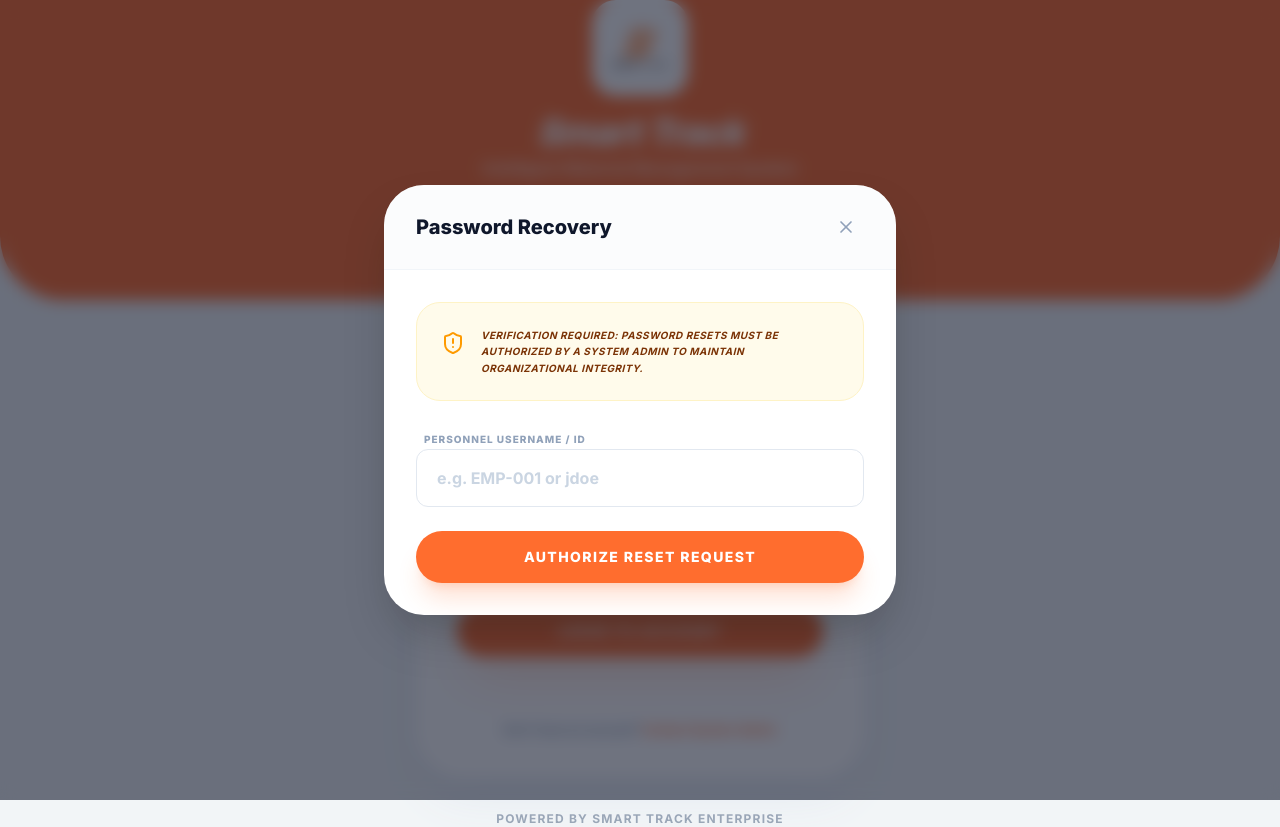
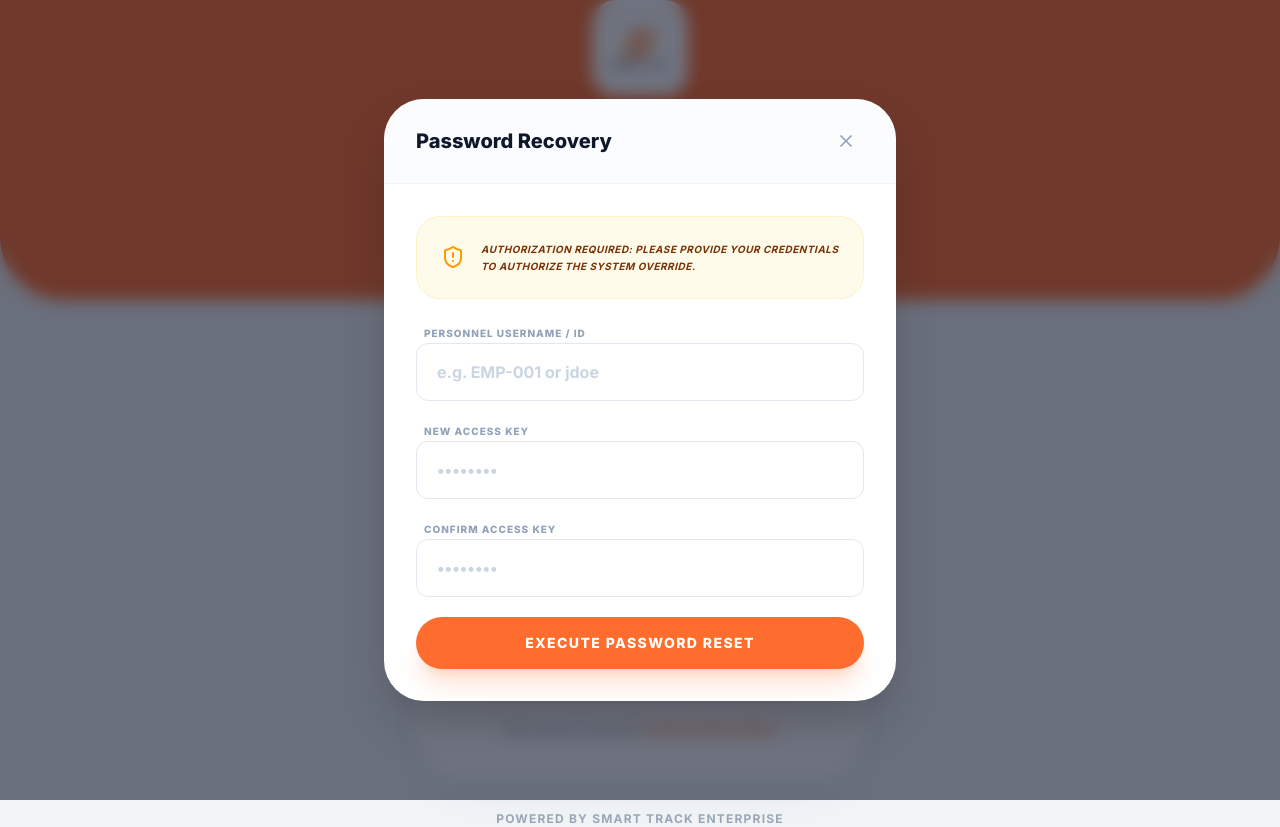
Before and after one commit to nandhakumark0712-hub/Materialtracking1, a React (Vite) app in the folder frontend/: page /login in a window 1280 px wide. Both pictures are taken after a click on the button "Forgot password?". Built offline with nearby package versions, Linux system fonts and the light colour scheme; no server answers.

Commit message:
feat: implement full password reset functionality with new/confirm password fields

```diff
--- a/frontend/src/pages/Login.jsx
+++ b/frontend/src/pages/Login.jsx
@@ -4,6 +4,7 @@ import { login, reset } from '../redux/slices/authSlice';
 import { useEffect } from 'react';
 import { useNavigate } from 'react-router-dom';
 import { User, Lock, Loader2, AlertCircle, ShieldAlert, Phone, Mail, CheckCircle2 } from 'lucide-react';
+import API from '../utils/api';
 import Modal from '../components/Modal';
 
 const Login = () => {
@@ -15,7 +16,10 @@ const Login = () => {
   const [isForgotModalOpen, setIsForgotModalOpen] = useState(false);
   const [isContactModalOpen, setIsContactModalOpen] = useState(false);
   const [forgotUsername, setForgotUsername] = useState('');
+  const [newPassword, setNewPassword] = useState('');
+  const [confirmPassword, setConfirmPassword] = useState('');
   const [forgotStatus, setForgotStatus] = useState('idle'); // idle, loading, success
+  const [forgotError, setForgotError] = useState('');
 
   const { username, password } = formData;
   const dispatch = useDispatch();
@@ -42,13 +46,31 @@ const Login = () => {
     dispatch(login({ username, password }));
   };
 
-  const handleForgotSubmit = (e) => {
+  const handleForgotSubmit = async (e) => {
     e.preventDefault();
+    setForgotError('');
+
+    if (newPassword !== confirmPassword) {
+      setForgotError('Passwords do not match');
+      return;
+    }
+
+    if (newPassword.length < 6) {
+      setForgotError('Password must be at least 6 characters');
+      return;
+    }
+
     setForgotStatus('loading');
-    // Simulate API call
-    setTimeout(() => {
+    try {
+      await API.post('/api/auth/reset-password', {
+        username: forgotUsername,
+        newPassword
+      });
       setForgotStatus('success');
-    }, 1500);
+    } catch (err) {
+      setForgotError(err.response?.data?.message || 'Failed to reset password');
+      setForgotStatus('idle');
+    }
   };
 
   return (
@@ -116,6 +138,9 @@ const Login = () => {
                      setIsForgotModalOpen(true);
                      setForgotStatus('idle');
                      setForgotUsername('');
+                     setNewPassword('');
+                     setConfirmPassword('');
+                     setForgotError('');
                   }}
                   className="text-xs font-bold text-primary-500 hover:underline"
                >
@@ -178,14 +203,23 @@ const Login = () => {
                </button>
             </div>
          ) : (
-            <form onSubmit={handleForgotSubmit} className="space-y-6">
+            <form onSubmit={handleForgotSubmit} className="space-y-5">
                <div className="bg-amber-50 p-6 rounded-3xl border border-amber-100 flex items-start space-x-4">
                   <ShieldAlert size={24} className="text-amber-500 shrink-0 mt-1" />
                   <p className="text-[10px] text-amber-900 font-bold leading-relaxed italic uppercase tracking-wider">
-                     Verification Required: Password resets must be authorized by a System Admin to maintain organizational integrity.
+                     Authorization Required: Please provide your credentials to authorize the system override.
                   </p>
                </div>
-               <div className="space-y-2">
+
+               {forgotError && (
+                  <div className="p-4 bg-rose-50 border border-rose-100 rounded-2xl flex items-center space-x-3 text-rose-600">
+                     <AlertCircle size={18} />
+                     <p className="text-xs font-bold">{forgotError}</p>
+                  </div>
+               )}
+
+               <div className="space-y-4">
+                  <div className="space-y-1.5">
                      <label className="text-[10px] font-black text-slate-400 uppercase tracking-widest px-2">Personnel Username / ID</label>
                      <input
                         required
@@ -195,6 +229,30 @@ const Login = () => {
                         onChange={e => setForgotUsername(e.target.value)}
                      />
                   </div>
+                  <div className="space-y-1.5">
+                     <label className="text-[10px] font-black text-slate-400 uppercase tracking-widest px-2">New Access Key</label>
+                     <input
+                        required
+                        type="password"
+                        className="input-field py-4"
+                        placeholder="••••••••"
+                        value={newPassword}
+                        onChange={e => setNewPassword(e.target.value)}
+                     />
+                  </div>
+                  <div className="space-y-1.5">
+                     <label className="text-[10px] font-black text-slate-400 uppercase tracking-widest px-2">Confirm Access Key</label>
+                     <input
+                        required
+                        type="password"
+                        className="input-field py-4"
+                        placeholder="••••••••"
+                        value={confirmPassword}
+                        onChange={e => setConfirmPassword(e.target.value)}
+                     />
+                  </div>
+               </div>
+
                <button
                   type="submit"
                   disabled={forgotStatus === 'loading'}
@@ -203,7 +261,7 @@ const Login = () => {
                   {forgotStatus === 'loading' ? (
                      <Loader2 size={18} className="animate-spin" />
                   ) : (
-                     <span>Authorize Reset Request</span>
+                     <span>Execute Password Reset</span>
                   )}
                </button>
             </form>
```
Also changed, not shown: 2 other files (tests, documents, lock files or other folders). Lines whose indentation alone changed are shown as unchanged.
